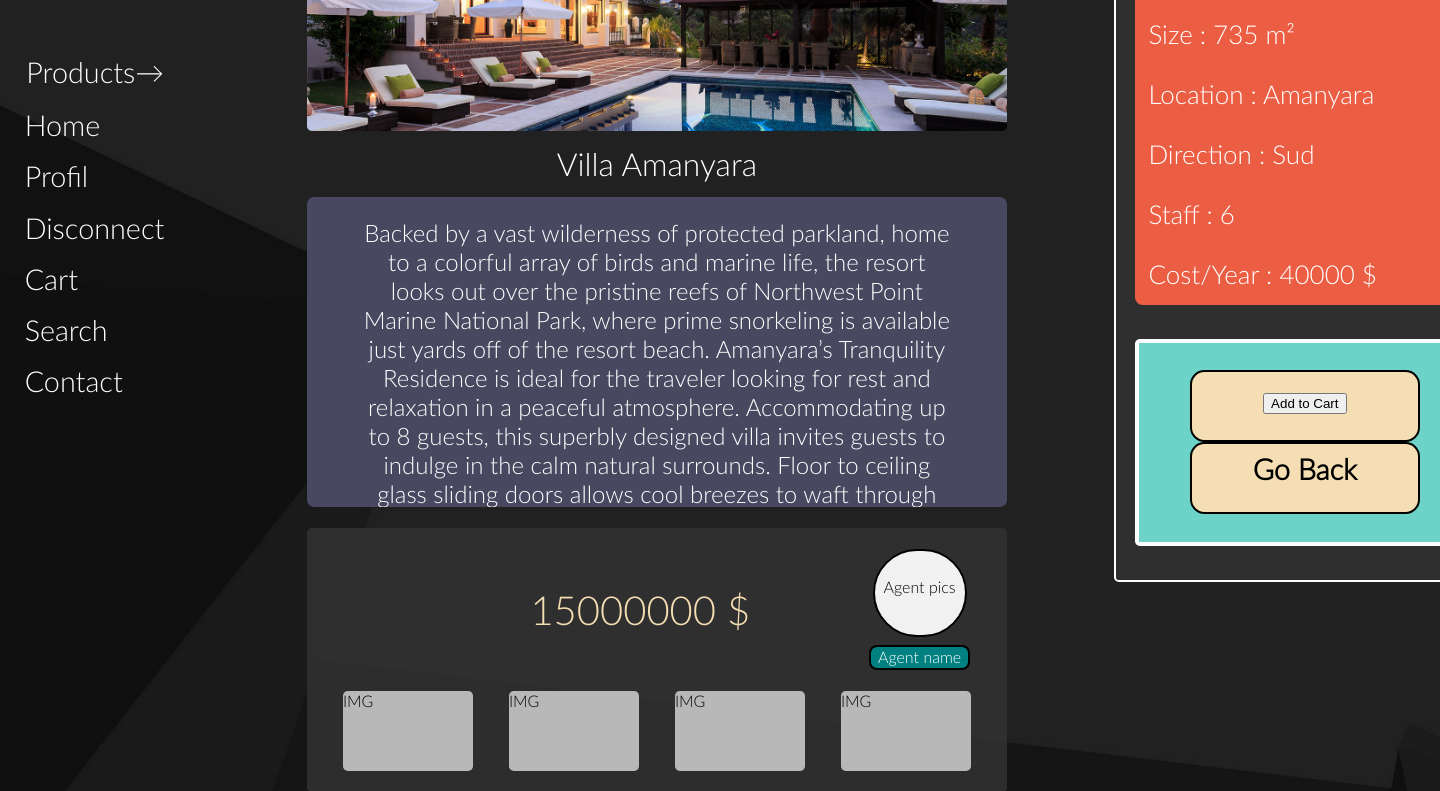
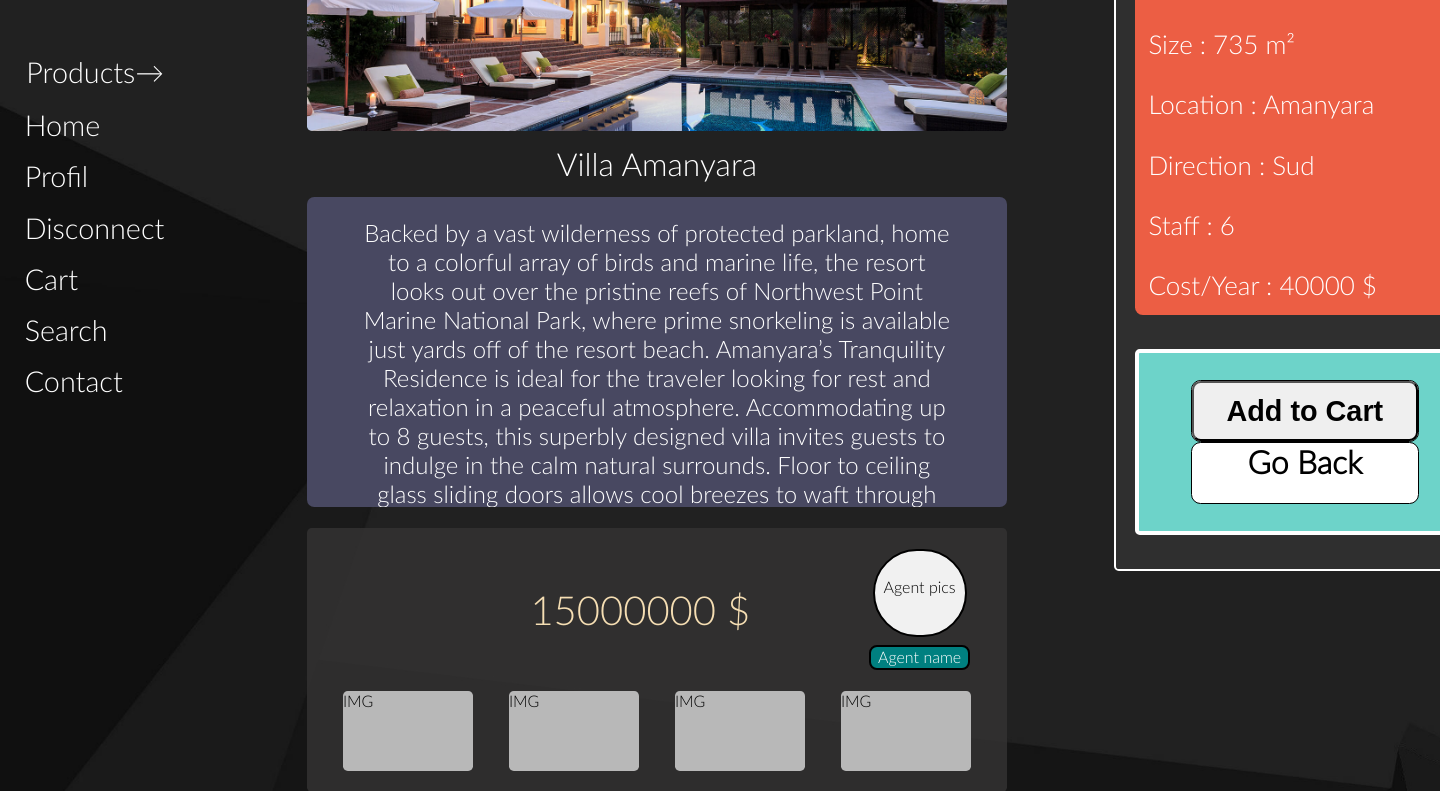
Before and after one commit to samuel-joly/boutique, a PHP site: page /product-description.php?id=1 in a window 1440 px wide; the page is wider, and only the part inside the window is pictured. Shown: the part 275-1066 px from the top of that part. Run offline with PHP 8.4, Linux system fonts and the light colour scheme; a user stored in the database is signed in; data comes from the database, SQL or seed files in the repository; data that the repository does not hold is empty.

Commit message:
Add files via upload
correction affichage css input

```diff
--- a/CSS/stylesheet.css
+++ b/CSS/stylesheet.css
@@ -944,27 +944,35 @@ width: 226px;
 height: 60px;
 text-align: center;
 color: black;
-padding: 3% 0 0 0%;
+font-size: 2.2vw;
+font-weight: bold;
+margin: 0% auto 0%;
+border-radius: 0.3em;
+border: 1px black solid;
+background-color: white;
+}
+.addcartgoback-insideBis{
+width: 226px;
+height: 60px;
+text-align: center;
+color: black;
 font-size: 2vw;
 font-weight: bold;
-margin: 0% auto 0%;
-border-radius: 0.5em;
-border:2px black solid;
-background-color: wheat;
+border-radius: 0.3em;
 }
-
 a{
 text-decoration: none;
 }
 
 #validationPanier input{
-width: 10%;
+width: 13%;
+margin: 1% auto 1%;
 }
 
 #validationPanier{
 background-color: rgba(255, 169, 71, 0.959);
 border: 2px black solid;
-width: 50%;
+width: 47.5%;
 padding: 2%;
 text-align: center;
 font-size: 2vw;
@@ -972,6 +980,7 @@ border-radius: 0.3em;
 margin: -14% 20%;
 position: absolute;
 }
+
 
 
 
--- a/product-description.php
+++ b/product-description.php
@@ -135,7 +135,7 @@
                     <form method="POST">
                         <!-- <a href="cart.php?id=<?php echo $id?>"> -->
                             <article class='addcartgoback-inside'>
-                                <input type="submit" name="valider" id="addCartInput" value="Add to Cart"><br>
+                                <input type="submit" name="valider" class="addcartgoback-insideBis" value="Add to Cart"><br>
                             </article>
                         <!-- </a> -->
                     </form>
@@ -167,7 +167,7 @@
                     ?>
                         <div id="validationPanier">
 
-                            Put in your Cart ?  <br><form method='POST'><input type='submit' name='valider2' value='Yes'><br>or </br><a href='product-description.php?id=<?php echo $id_product; ?>&cat=<?php echo $nameCat;?>'>Come Back</a>
+                            Put in your Cart ? <form method='POST'><input type='submit' name='valider2' class="addcartgoback-insideBis" value='Yes'><br>or </br><a href='product-description.php?id=<?php echo $id_product; ?>&cat=<?php echo $nameCat;?>'>Come Back</a>
 
                         </div>
                     <?php
@@ -183,7 +183,7 @@
                 else{
                     ?>
                         <div id="validationPanier">
-                            You have already added this property to your basket. </br> To validate your purchase go on the page <a href='cart.php'>Cart<a> <br><a href='product-description.php?id=<?php echo $id_product; ?>&cat=<?php echo $nameCat;?>'>Come Back</a>
+                            You have <b>already added</b> this property to your basket. </br> To validate your purchase go on the page <a href='cart.php'>Cart<a> </br>or<br><a href='product-description.php?id=<?php echo $id_product; ?>&cat=<?php echo $nameCat;?>'>Come Back</a>
 
                         </div>
                     <?php
```
Also changed, not shown: cart.php (+13 -4 lines).
